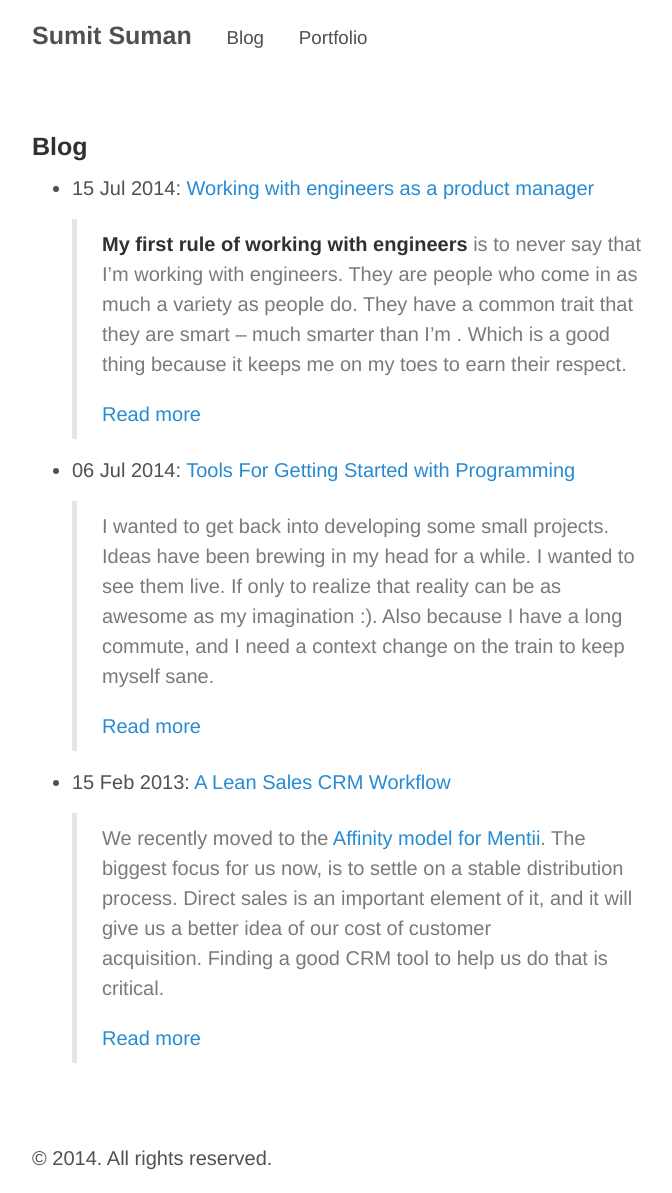
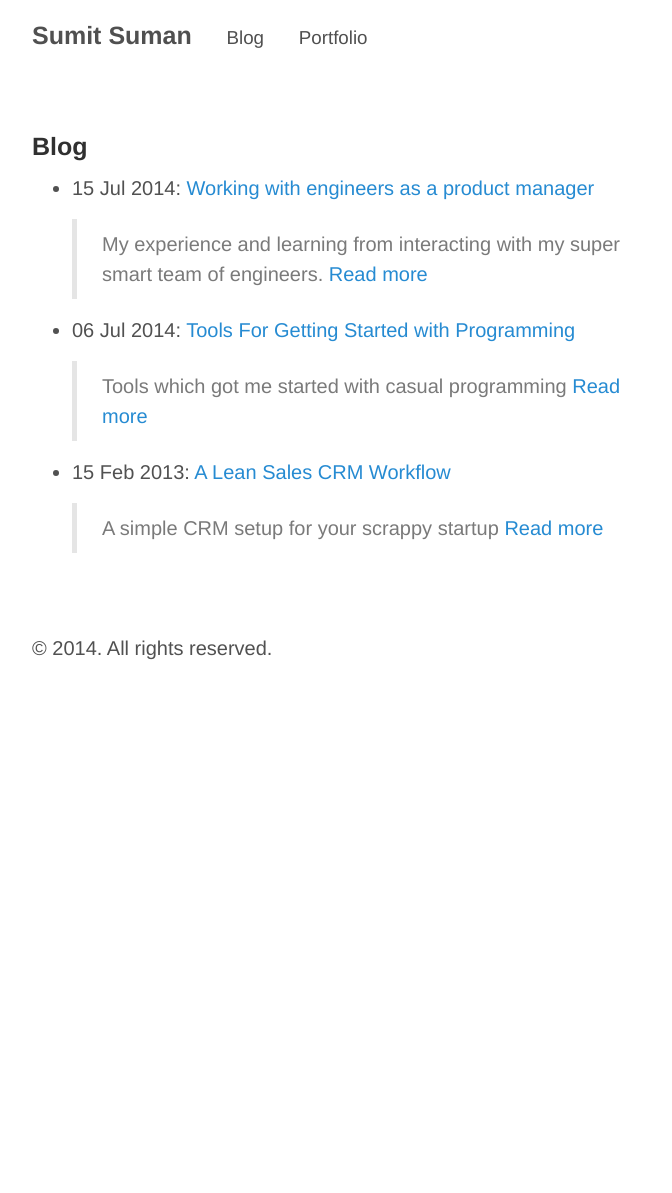
Before and after one commit to sumitsuman/sumitsuman.github.io, a Jekyll site: the page built from blog.md, in a window 1280 px wide. Shown: the whole page, without its empty margins (248-920 px from the left). Built offline with Jekyll 4.4.1, drawn with Linux system fonts in a browser that asks for light colours; Markdown is read by kramdown in place of the engine named in the settings; after the commit the page ends 900 px from its top, so only the background shows below that.

Commit message:
blog excerpts

```diff
--- a/_posts/2013-02-15-lean-sales-crm.md
+++ b/_posts/2013-02-15-lean-sales-crm.md
@@ -1,6 +1,7 @@
 ---
 layout: post
 title: A Lean Sales CRM Workflow
+excerpt: A simple CRM setup for your scrappy startup
 permalink: lean-sales-crm
 comments: True
 ---
--- a/_posts/2014-07-06-tools-programming.md
+++ b/_posts/2014-07-06-tools-programming.md
@@ -1,6 +1,7 @@
 ---
 layout: post
 title: Tools For Getting Started with Programming
+excerpt: Tools which got me started with casual programming
 permalink: tools-programming
 comments: True
 ---
--- a/_posts/2014-07-15-Product-Manager-Working-with-Engineers.md
+++ b/_posts/2014-07-15-Product-Manager-Working-with-Engineers.md
@@ -1,6 +1,7 @@
 ---
 layout: post
 title: Working with engineers as a product manager
+excerpt: My experience and learning from interacting with my super smart team of engineers.
 permalink: working-with-engineers
 comments: True
 ---
```
Also changed, not shown: other parts of _posts/2014-07-15-Product-Manager-Working-with-Engineers.md (+1 -1 lines).
